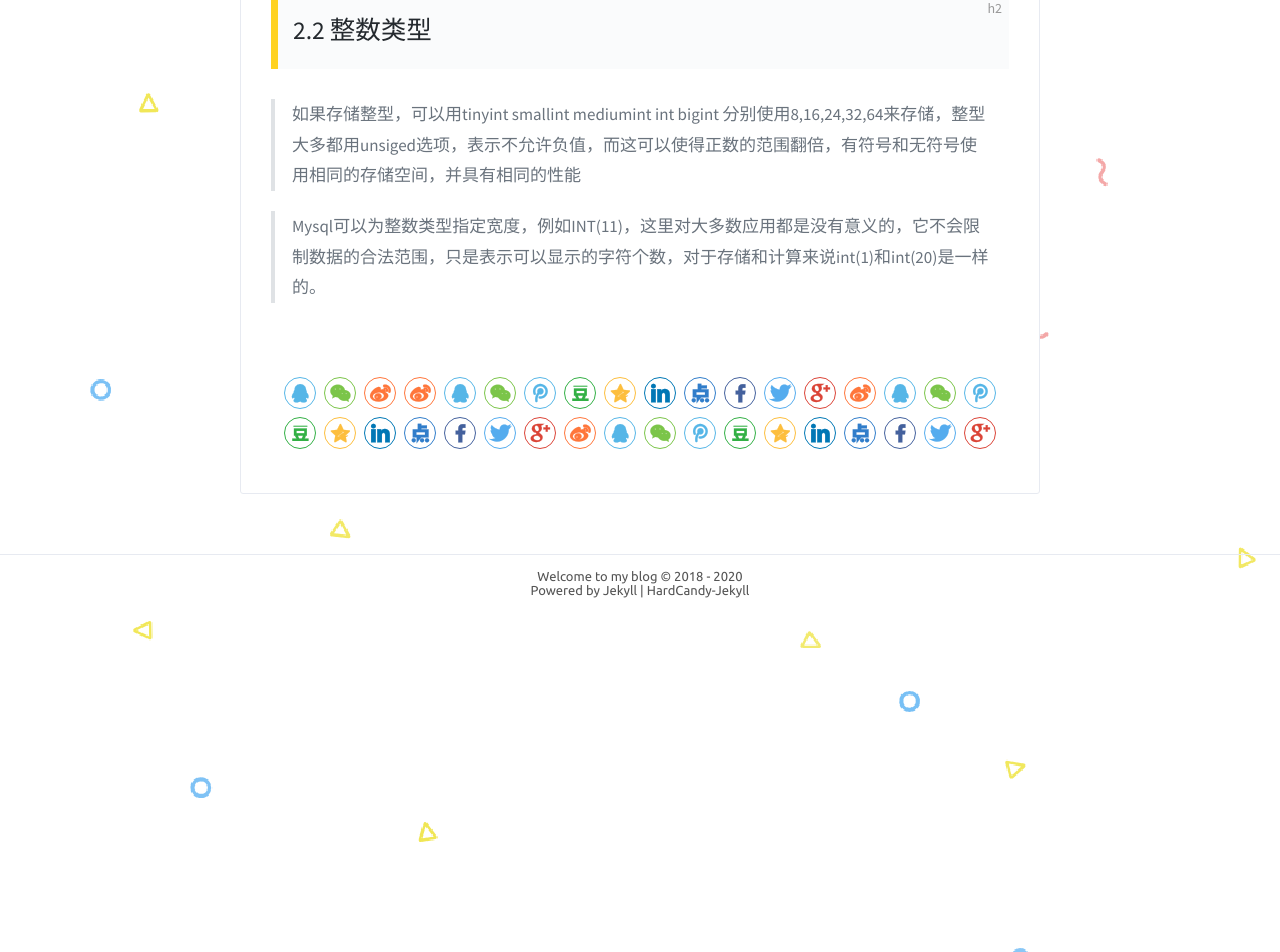
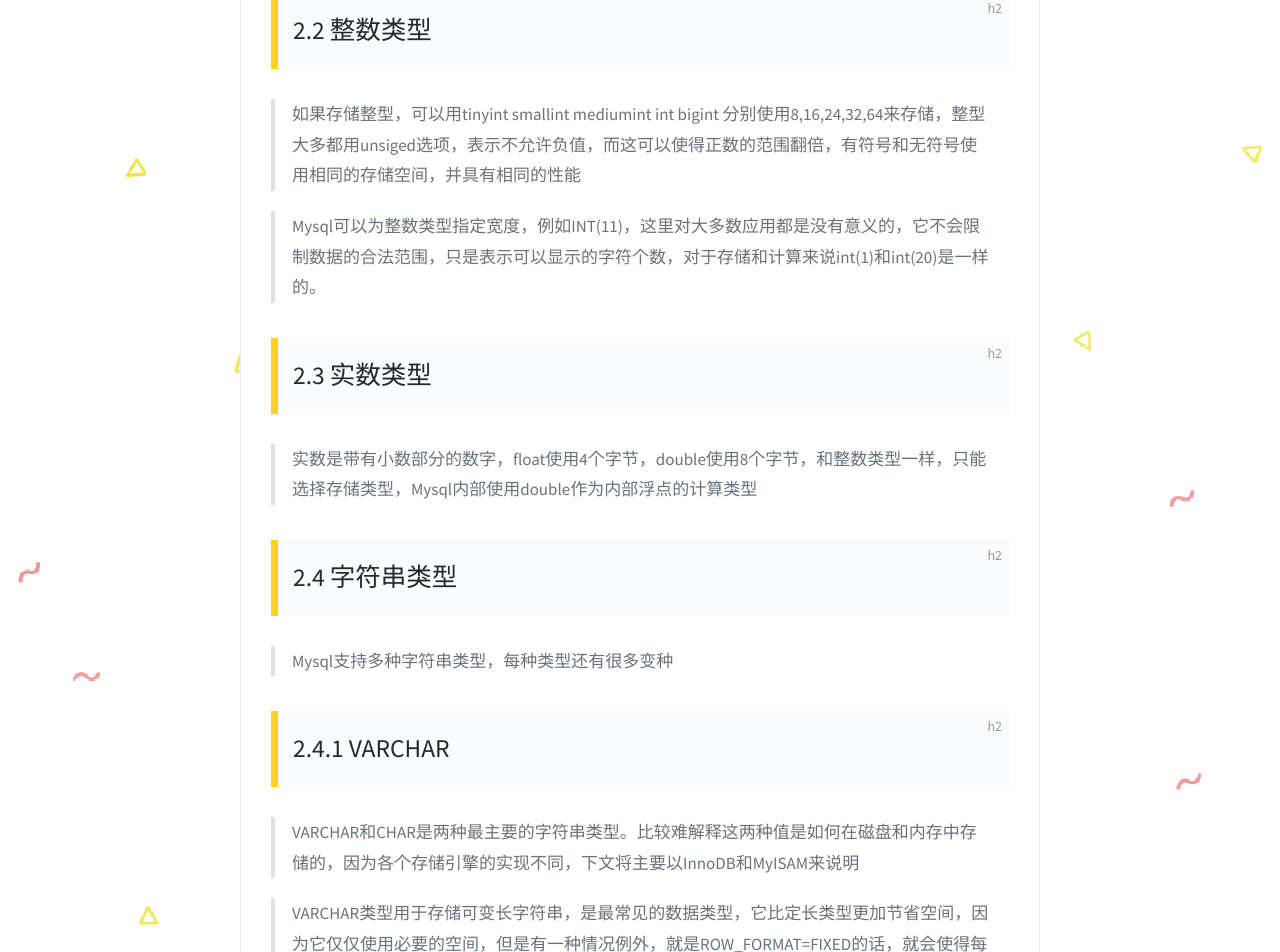
Before and after one commit to LazystudentCH/LazyStudentChhh.github.io, a Jekyll site: the page built from _posts/2020-08-23-[高性能Mysql读书笔记]2.schema与数据类型优化.md, in a window 1280 px wide and 1400 px high, scrolled down 1411 px. Shown: the top 952 px of the window. Built offline with Jekyll 4.4.1, drawn with Linux system fonts in a browser that asks for light colours; comment, search, counter and statistics services are not loaded; some of the changed text lies outside the part shown.

Commit message:
修改文件: _posts/2020-08-23-[高性能Mysql读书笔记]2.schema与数据类型优化.md

```diff
--- a/_posts/2020-08-23-[高性能Mysql读书笔记]2.schema与数据类型优化.md
+++ b/_posts/2020-08-23-[高性能Mysql读书笔记]2.schema与数据类型优化.md
@@ -23,3 +23,28 @@
 > 如果存储整型，可以用tinyint smallint mediumint int bigint 分别使用8,16,24,32,64来存储，整型大多都用unsiged选项，表示不允许负值，而这可以使得正数的范围翻倍，有符号和无符号使用相同的存储空间，并具有相同的性能
 
 > Mysql可以为整数类型指定宽度，例如INT(11)，这里对大多数应用都是没有意义的，它不会限制数据的合法范围，只是表示可以显示的字符个数，对于存储和计算来说int(1)和int(20)是一样的。
+
+## 2.3 实数类型
+> 实数是带有小数部分的数字，float使用4个字节，double使用8个字节，和整数类型一样，只能选择存储类型，Mysql内部使用double作为内部浮点的计算类型
+
+## 2.4 字符串类型
+> Mysql支持多种字符串类型，每种类型还有很多变种
+
+## 2.4.1 VARCHAR
+> VARCHAR和CHAR是两种最主要的字符串类型。比较难解释这两种值是如何在磁盘和内存中存储的，因为各个存储引擎的实现不同，下文将主要以InnoDB和MyISAM来说明
+
+>VARCHAR类型用于存储可变长字符串，是最常见的数据类型，它比定长类型更加节省空间，因为它仅仅使用必要的空间，但是有一种情况例外，就是ROW_FORMAT=FIXED的话，就会使得每一行都使用定长存储，这会很浪费空间
+
+>VARCHAR需要用一个或者两个字节来存储字符串长度，如果字符串的长度小于等于255，则需要一个字节，否则需要两个字节，VARCHAR（255）一个字节存储长度，因为最大长度为255
+
+>VARCHAR节省了存储空间，所以对性能也有帮助，但是由于行是变长的，在update的时候由于可能使行变得更长，这就导致需要做额外的工作，如果一个行占用的空间增大，并且在页内没有多余的空间来存储，这种情况下，MyISAM和InnoDB处理方式是不一样的，MyISAM会将行拆成不同的片段来存储，则需要分裂页来使得行可以放进页内
+
+> VARCHAR会保留末尾的空格
+
+![enter description here](https://raw.githubusercontent.com/LazystudentCH/blogImage/master/2020/8/24/[高性能Mysql读书笔记]2.schema与数据类型优化/1598280167799.png)
+
+## 2.4.2 CHAR类型
+> CHAR类型是定长的，Mysql总是根据定义的字符串长度来分配足够的空间，当存储CHAR的时候,Mysql会删除末尾的所有空格，CHAR非常适合长度相近的字符串，若长度不足，会采用空格来填充。
+
+## 2.4.3 BLOB和TEXT类型
+>
```
